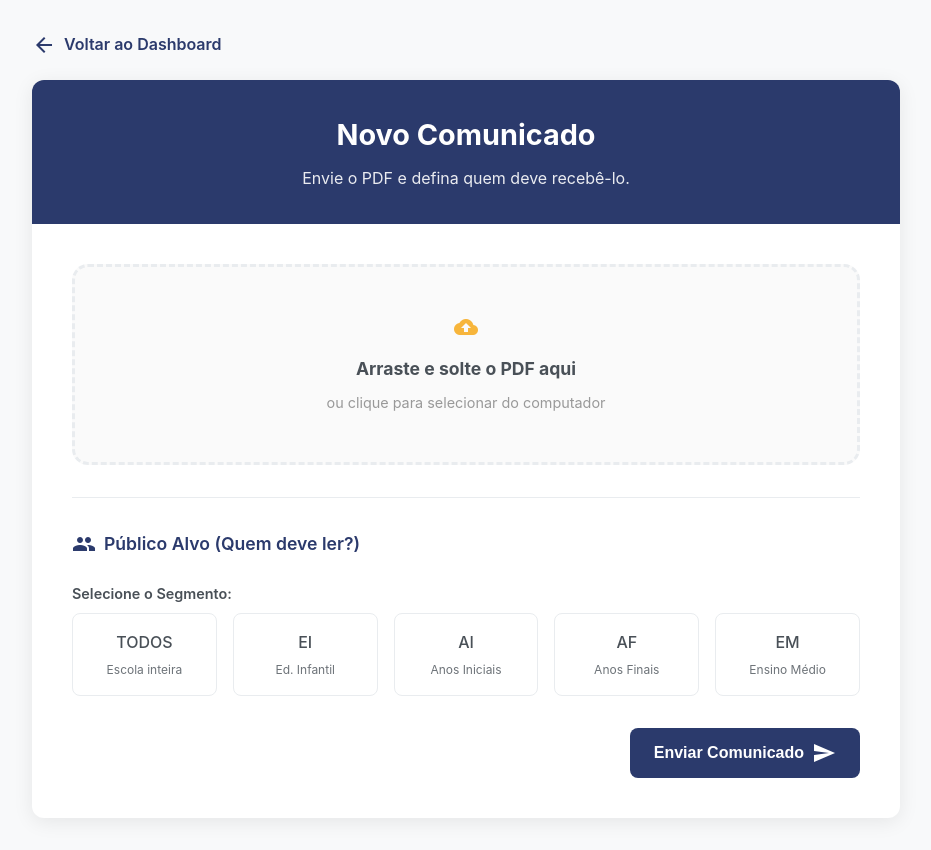
After one commit to CarbonellGit/laurabot, a Flask app: template src/templates/admin/upload.html in a window 1280 px wide. The commit adds this page. Shown: the whole page, without its empty margins (174-1105 px from the left). Run offline with Flask 3, Linux system fonts and the light colour scheme; the template is opened without the code that fills it, so the values that code supplies are empty.

Commit message:
Feat: Interface Admin com Upload (Drag and Drop) e correções de UI global

```diff
--- /dev/null
+++ b/src/static/css/admin.css
@@ -0,0 +1,169 @@
+/* Layout Admin */
+.admin-container {
+    max-width: 900px;
+    margin: 2rem auto;
+    padding: 0 1rem;
+}
+
+.admin-card {
+    background: #fff;
+    border-radius: 12px;
+    box-shadow: 0 4px 20px rgba(0,0,0,0.08);
+    overflow: hidden;
+}
+
+.admin-header {
+    background-color: var(--carbonell-azul-escuro);
+    color: #fff;
+    padding: 2rem;
+    text-align: center;
+}
+
+.admin-header h2 {
+    font-size: 1.8rem;
+    margin-bottom: 0.5rem;
+    font-weight: 700;
+}
+
+.admin-content {
+    padding: 2.5rem;
+}
+
+/* Zona de Upload (Drag & Drop) */
+.upload-zone {
+    border: 3px dashed var(--borda-suave);
+    border-radius: 16px;
+    padding: 3rem 2rem;
+    text-align: center;
+    cursor: pointer;
+    transition: all 0.3s ease;
+    background-color: #fafafa;
+    position: relative;
+    margin-bottom: 2rem;
+}
+
+.upload-zone:hover, .upload-zone.dragover {
+    border-color: var(--carbonell-azul-escuro);
+    background-color: rgba(43, 58, 108, 0.03);
+}
+
+.upload-icon {
+    font-size: 4rem;
+    color: var(--carbonell-amarelo);
+    margin-bottom: 1rem;
+    transition: transform 0.3s ease;
+}
+
+.upload-zone:hover .upload-icon {
+    transform: scale(1.1);
+}
+
+.upload-text {
+    font-size: 1.1rem;
+    color: var(--texto-corpo);
+    margin-bottom: 0.5rem;
+}
+
+.upload-hint {
+    font-size: 0.9rem;
+    color: #999;
+}
+
+/* Arquivo Selecionado (Feedback Visual) */
+.file-selected {
+    display: flex;
+    align-items: center;
+    gap: 1rem;
+    background-color: #eef2ff;
+    padding: 1rem;
+    border-radius: 8px;
+    border: 1px solid #d0d7de;
+    margin-bottom: 2rem;
+    animation: slideDown 0.3s ease;
+}
+
+@keyframes slideDown {
+    from { opacity: 0; transform: translateY(-10px); }
+    to { opacity: 1; transform: translateY(0); }
+}
+
+.file-info {
+    flex: 1;
+}
+
+.file-name {
+    font-weight: 600;
+    color: var(--carbonell-azul-escuro);
+    display: block;
+}
+
+.file-size {
+    font-size: 0.8rem;
+    color: #666;
+}
+
+/* Área de Tags (Metadados) */
+.metadata-section {
+    border-top: 1px solid var(--borda-suave);
+    padding-top: 2rem;
+}
+
+.section-title {
+    font-size: 1.1rem;
+    color: var(--carbonell-azul-escuro);
+    margin-bottom: 1.5rem;
+    font-weight: 600;
+    display: flex;
+    align-items: center;
+    gap: 0.5rem;
+}
+
+/* Grid de Checkboxes para Segmentos */
+.segment-grid {
+    display: grid;
+    grid-template-columns: repeat(auto-fit, minmax(120px, 1fr));
+    gap: 1rem;
+    margin-bottom: 1.5rem;
+}
+
+.checkbox-card {
+    position: relative;
+}
+
+.checkbox-card input[type="radio"],
+.checkbox-card input[type="checkbox"] {
+    position: absolute;
+    opacity: 0;
+    cursor: pointer;
+}
+
+.checkbox-label {
+    display: flex;
+    flex-direction: column;
+    align-items: center;
+    justify-content: center;
+    padding: 1rem;
+    border: 1px solid var(--borda-suave);
+    border-radius: 8px;
+    cursor: pointer;
+    transition: all 0.2s;
+    height: 100%;
+    text-align: center;
+    font-weight: 500;
+    color: var(--texto-corpo);
+}
+
+/* Estilos de Seleção */
+.checkbox-card input:checked + .checkbox-label {
+    border-color: var(--carbonell-azul-escuro);
+    background-color: var(--carbonell-azul-escuro);
+    color: #fff;
+    box-shadow: 0 4px 10px rgba(43, 58, 108, 0.2);
+}
+
+.checkbox-sublabel {
+    font-size: 0.75rem;
+    opacity: 0.8;
+    margin-top: 4px;
+    font-weight: 400;
+}
--- a/src/static/css/style.css
+++ b/src/static/css/style.css
@@ -86,3 +86,38 @@ body {
     0% { transform: rotate(0deg); }
     100% { transform: rotate(360deg); }
 }
+
+/* === COMPONENTES GLOBAIS (Botões) === */
+
+.btn-primary {
+    background-color: var(--carbonell-azul-escuro);
+    color: #fff;
+    border: none;
+    padding: 0.8rem 1.5rem;
+    border-radius: 8px;
+    font-size: 1rem;
+    font-weight: 600;
+    cursor: pointer;
+    display: inline-flex;
+    align-items: center;
+    justify-content: center;
+    gap: 0.5rem;
+    text-decoration: none; /* Importante para links <a> parecerem botões */
+    transition: background 0.2s, transform 0.1s;
+}
+
+.btn-primary:hover {
+    background-color: var(--carbonell-azul-marinho);
+    transform: translateY(-1px);
+}
+
+.btn-primary:active {
+    transform: translateY(0);
+}
+
+/* Estado Desabilitado */
+.btn-primary:disabled, .btn-primary.disabled {
+    background-color: #ccc;
+    cursor: not-allowed;
+    transform: none;
+}
--- /dev/null
+++ b/src/static/js/admin.js
@@ -0,0 +1,159 @@
+document.addEventListener('DOMContentLoaded', () => {
+    const dropZone = document.getElementById('drop-zone');
+    const fileInput = document.getElementById('file-upload');
+    const filePreview = document.getElementById('file-preview');
+    const fileNameDisplay = document.getElementById('file-name-display');
+    const fileSizeDisplay = document.getElementById('file-size-display');
+
+    // Elementos de Segmento/Série
+    const radiosSegmento = document.querySelectorAll('input[name="segmento"]');
+    const containerSeries = document.getElementById('container-series');
+    const listaSeries = document.getElementById('lista-series');
+
+    // Dados de Séries (Mesma lógica do Cadastro)
+    const seriesPorSegmento = {
+        'EI': ['Berçário', 'Grupo 1', 'Grupo 2', 'Grupo 3', 'Grupo 4', 'Grupo 5'],
+        'AI': ['1º Ano', '2º Ano', '3º Ano', '4º Ano', '5º Ano'],
+        'AF': ['6º Ano', '7º Ano', '8º Ano', '9º Ano'],
+        'EM': ['1ª Série', '2ª Série', '3ª Série']
+    };
+
+    // --- 1. Lógica de Drag & Drop ---
+
+    // Clique na zona abre o seletor de arquivo
+    dropZone.addEventListener('click', () => fileInput.click());
+
+    // Efeitos visuais ao arrastar
+    ['dragenter', 'dragover'].forEach(eventName => {
+        dropZone.addEventListener(eventName, (e) => {
+            e.preventDefault();
+            e.stopPropagation();
+            dropZone.classList.add('dragover');
+        }, false);
+    });
+
+    ['dragleave', 'drop'].forEach(eventName => {
+        dropZone.addEventListener(eventName, (e) => {
+            e.preventDefault();
+            e.stopPropagation();
+            dropZone.classList.remove('dragover');
+        }, false);
+    });
+
+    // Soltar o arquivo
+    dropZone.addEventListener('drop', (e) => {
+        const dt = e.dataTransfer;
+        const files = dt.files;
+        handleFiles(files);
+    });
+
+    // Selecionar pelo input padrão
+    fileInput.addEventListener('change', function() {
+        handleFiles(this.files);
+    });
+
+    function handleFiles(files) {
+        if (files.length > 0) {
+            const file = files[0];
+
+            // Validação simples de PDF
+            if (file.type !== 'application/pdf') {
+                alert('Por favor, selecione apenas arquivos PDF.');
+                return;
+            }
+
+            // Atualiza input (caso tenha vindo do drop)
+            if (fileInput.files.length === 0 || fileInput.files[0] !== file) {
+               // Nota: input file é read-only por segurança em alguns browsers,
+               // mas para envio via form normal, o ideal é usar o input change.
+               // Se veio do drop, vamos atribuir ao input.files (modern browsers only)
+               try {
+                   fileInput.files = files;
+               } catch(err) {
+                   console.log("Browser não suporta atribuição direta de files.");
+               }
+            }
+
+            // Mostra prévia
+            fileNameDisplay.textContent = file.name;
+            fileSizeDisplay.textContent = formatBytes(file.size);
+            filePreview.style.display = 'flex';
+            dropZone.style.display = 'none'; // Esconde a zona de drop para ficar limpo
+        }
+    }
+
+    function formatBytes(bytes, decimals = 2) {
+        if (bytes === 0) return '0 Bytes';
+        const k = 1024;
+        const dm = decimals < 0 ? 0 : decimals;
+        const sizes = ['Bytes', 'KB', 'MB', 'GB'];
+        const i = Math.floor(Math.log(bytes) / Math.log(k));
+        return parseFloat((bytes / Math.pow(k, i)).toFixed(dm)) + ' ' + sizes[i];
+    }
+
+    // Botão de remover arquivo (X)
+    document.getElementById('btn-remove-file').addEventListener('click', (e) => {
+        e.preventDefault();
+        e.stopPropagation(); // Evita reabrir o dropzone
+        fileInput.value = ''; // Limpa input
+        filePreview.style.display = 'none';
+        dropZone.style.display = 'block';
+    });
+
+
+    // --- 2. Lógica Dinâmica de Séries ---
+
+    radiosSegmento.forEach(radio => {
+        radio.addEventListener('change', (e) => {
+            const segmento = e.target.value;
+            atualizarSeries(segmento);
+        });
+    });
+
+    function atualizarSeries(segmento) {
+        listaSeries.innerHTML = ''; // Limpa
+
+        if (segmento === 'TODOS') {
+            containerSeries.style.display = 'none';
+            return;
+        }
+
+        const series = seriesPorSegmento[segmento] || [];
+
+        if (series.length > 0) {
+            containerSeries.style.display = 'block';
+
+            // Adiciona opção "Todas as séries deste segmento"
+            criarCheckboxSerie('TODAS', 'Todas as séries');
+
+            series.forEach(serie => {
+                criarCheckboxSerie(serie, serie);
+            });
+        } else {
+            containerSeries.style.display = 'none';
+        }
+    }
+
+    function criarCheckboxSerie(valor, texto) {
+        const wrapper = document.createElement('div');
+        wrapper.className = 'checkbox-card';
+
+        const input = document.createElement('input');
+        input.type = 'checkbox';
+        input.name = 'series'; // Flask receberá lista de 'series'
+        input.value = valor;
+        input.id = `serie-${valor.replace(/\s/g, '')}`;
+
+        const label = document.createElement('label');
+        label.className = 'checkbox-label';
+        label.setAttribute('for', input.id);
+        label.textContent = texto;
+        // Ajuste de estilo para séries (menor que segmento)
+        label.style.padding = '0.5rem';
+        label.style.fontSize = '0.9rem';
+
+        wrapper.appendChild(input);
+        wrapper.appendChild(label);
+        listaSeries.appendChild(wrapper);
+    }
+});
--- /dev/null
+++ b/src/templates/admin/upload.html
@@ -0,0 +1,116 @@
+{% extends "base.html" %}
+
+{% block title %}Upload de Comunicado - Admin{% endblock %}
+
+{% block head_styles %}
+<link rel="stylesheet" href="{{ url_for('static', filename='css/admin.css') }}">
+<link rel="stylesheet" href="https://fonts.googleapis.com/icon?family=Material+Icons">
+{% endblock %}
+
+{% block content %}
+<div class="admin-container">
+
+    <div style="margin-bottom: 1rem;">
+        <a href="{{ url_for('admin_bp.dashboard') }}" style="text-decoration: none; color: var(--carbonell-azul-escuro); display: inline-flex; align-items: center; gap: 0.5rem; font-weight: 600;">
+            <span class="material-icons">arrow_back</span> Voltar ao Dashboard
+        </a>
+    </div>
+
+    <div class="admin-card">
+        <header class="admin-header">
+            <h2>Novo Comunicado</h2>
+            <p style="opacity: 0.9;">Envie o PDF e defina quem deve recebê-lo.</p>
+        </header>
+
+        <form action="{{ url_for('admin_bp.upload_arquivo') }}" method="POST" enctype="multipart/form-data" class="admin-content">
+
+            <div id="drop-zone" class="upload-zone">
+                <span class="material-icons upload-icon">cloud_upload</span>
+                <h3 class="upload-text">Arraste e solte o PDF aqui</h3>
+                <p class="upload-hint">ou clique para selecionar do computador</p>
+                <input type="file" name="arquivo" id="file-upload" accept="application/pdf" style="display: none;" required>
+            </div>
+
+            <div id="file-preview" class="file-selected" style="display: none;">
+                <span class="material-icons" style="color: var(--carbonell-azul-escuro); font-size: 2rem;">picture_as_pdf</span>
+                <div class="file-info">
+                    <span id="file-name-display" class="file-name">arquivo.pdf</span>
+                    <span id="file-size-display" class="file-size">0 MB</span>
+                </div>
+                <button type="button" id="btn-remove-file" class="btn-remove" title="Remover arquivo">
+                    <span class="material-icons">close</span>
+                </button>
+            </div>
+
+            <div class="metadata-section">
+                <h3 class="section-title">
+                    <span class="material-icons">group</span>
+                    Público Alvo (Quem deve ler?)
+                </h3>
+
+                <p style="margin-bottom: 0.5rem; font-size: 0.9rem; font-weight: 600;">Selecione o Segmento:</p>
+                <div class="segment-grid">
+
+                    <div class="checkbox-card">
+                        <input type="radio" name="segmento" id="seg-todos" value="TODOS" required>
+                        <label class="checkbox-label" for="seg-todos">
+                            TODOS
+                            <span class="checkbox-sublabel">Escola inteira</span>
+                        </label>
+                    </div>
+
+                    <div class="checkbox-card">
+                        <input type="radio" name="segmento" id="seg-ei" value="EI">
+                        <label class="checkbox-label" for="seg-ei">
+                            EI
+                            <span class="checkbox-sublabel">Ed. Infantil</span>
+                        </label>
+                    </div>
+
+                    <div class="checkbox-card">
+                        <input type="radio" name="segmento" id="seg-ai" value="AI">
+                        <label class="checkbox-label" for="seg-ai">
+                            AI
+                            <span class="checkbox-sublabel">Anos Iniciais</span>
+                        </label>
+                    </div>
+
+                    <div class="checkbox-card">
+                        <input type="radio" name="segmento" id="seg-af" value="AF">
+                        <label class="checkbox-label" for="seg-af">
+                            AF
+                            <span class="checkbox-sublabel">Anos Finais</span>
+                        </label>
+                    </div>
+
+                    <div class="checkbox-card">
+                        <input type="radio" name="segmento" id="seg-em" value="EM">
+                        <label class="checkbox-label" for="seg-em">
+                            EM
+                            <span class="checkbox-sublabel">Ensino Médio</span>
+                        </label>
+                    </div>
+                </div>
+
+                <div id="container-series" style="display: none; animation: slideDown 0.3s ease;">
+                    <p style="margin-bottom: 0.5rem; font-size: 0.9rem; font-weight: 600;">Selecione as Séries (Opcional):</p>
+                    <div id="lista-series" class="segment-grid" style="grid-template-columns: repeat(auto-fit, minmax(100px, 1fr));">
+                        </div>
+                </div>
+            </div>
+
+            <div style="text-align: right; margin-top: 2rem;">
+                <button type="submit" class="btn-primary">
+                    Enviar Comunicado
+                    <span class="material-icons">send</span>
+                </button>
+            </div>
+
+        </form>
+    </div>
+</div>
+{% endblock %}
+
+{% block scripts %}
+<script src="{{ url_for('static', filename='js/admin.js') }}"></script>
+{% endblock %}
```
Also changed, not shown: src/__init__.py (+11 -9 lines), src/admin/__init__.py (+16 -0 lines), src/admin/routes.py (+82 -0 lines), src/templates/admin/dashboard.html (added, +47 -0 lines).
